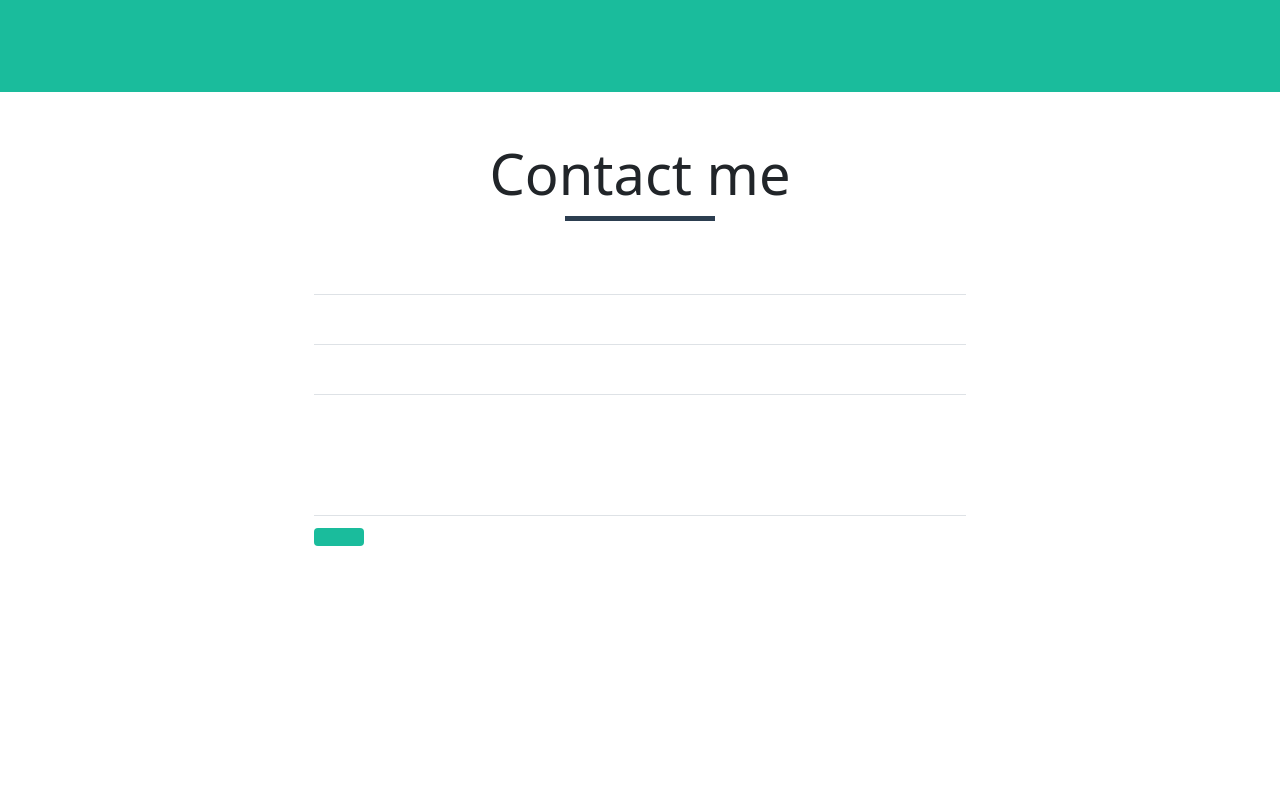
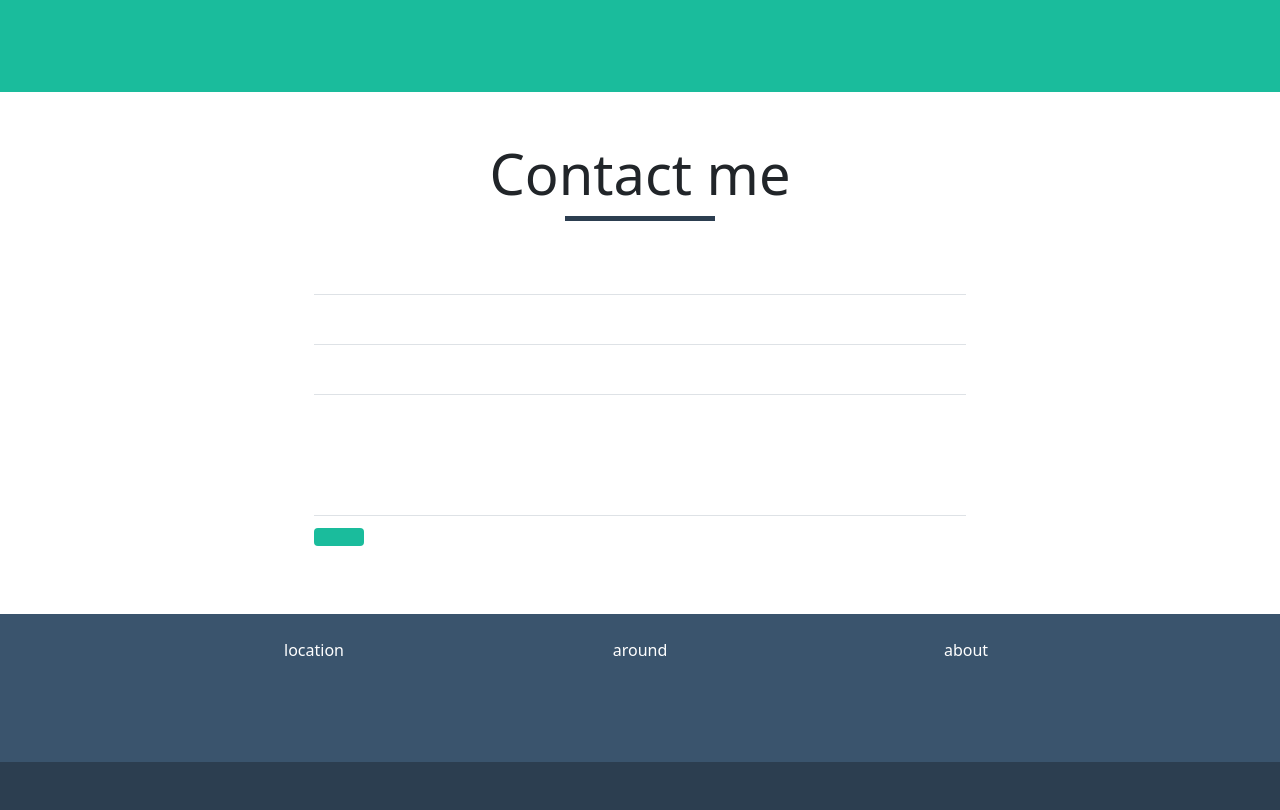
Before and after one commit to GianlucaGiovannini/html-css-bootstrap-freelancer, a plain HTML site: page index.html in a window 1280 px wide. Shown: the part 2038-2848 px from the top of the page. Before the commit the page ends 2652 px from the top, so only its background shows below. Drawn offline with nearby package versions, Linux system fonts and the light colour scheme.

Commit message:
Add footer

```diff
--- a/assets/css/style.css
+++ b/assets/css/style.css
@@ -56,6 +56,18 @@ header {
     height: 50px;
 }
 
+.debug #site_footer [class^="col"] {
+    height: 100px;
+}
+
+.footer_top {
+    background-color: var(--color-bg-footer-top);
+}
+
+.footer_bottom {
+    background-color: var(--color-header-hr-star-fotter-bottom);
+}
+
 
 /* utility */
 
--- a/index.html
+++ b/index.html
@@ -127,7 +127,23 @@
         </section>
         <!-- /#contact -->
 
-        <footer id="site_footer">
+        <footer id="site_footer" class="text-white">
+            <div class="footer_top py-4">
+                <div class="row justify-content-center text-center">
+                    <div class="col-12 col-md-4 col-lg-3 px-4">location</div>
+                    <!-- /.col-12 col-md-4 col-lg-3 -->
+                    <div class="col-12 col-md-4 col-lg-3 px-4">around</div>
+                    <!-- /.col-12 col-md-4 col-lg-3 -->
+                    <div class="col-12 col-md-4 col-lg-3 px-4s">about</div>
+                    <!-- /.col-12 col-md-4 col-lg-3 -->
+                </div>
+                <!-- /.row -->
+            </div>
+            <!-- /.footer_top py-4 -->
+            <div class="footer_bottom py-4 text-center">
+                <div class="copyright"></div>
+            </div>
+            <!-- /.footer_bottom py-4 -->
 
         </footer>
         <!-- /#site_footer -->
```
